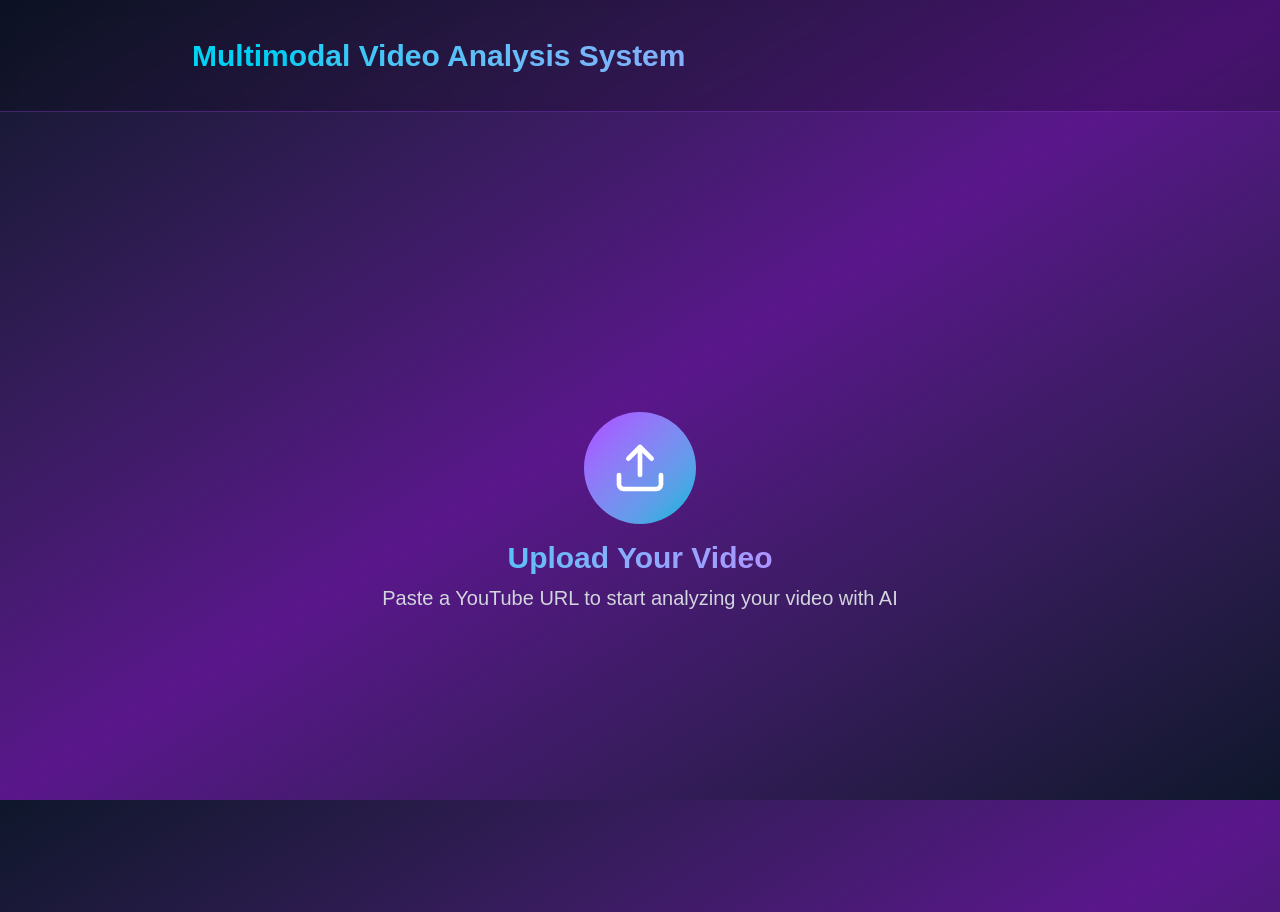
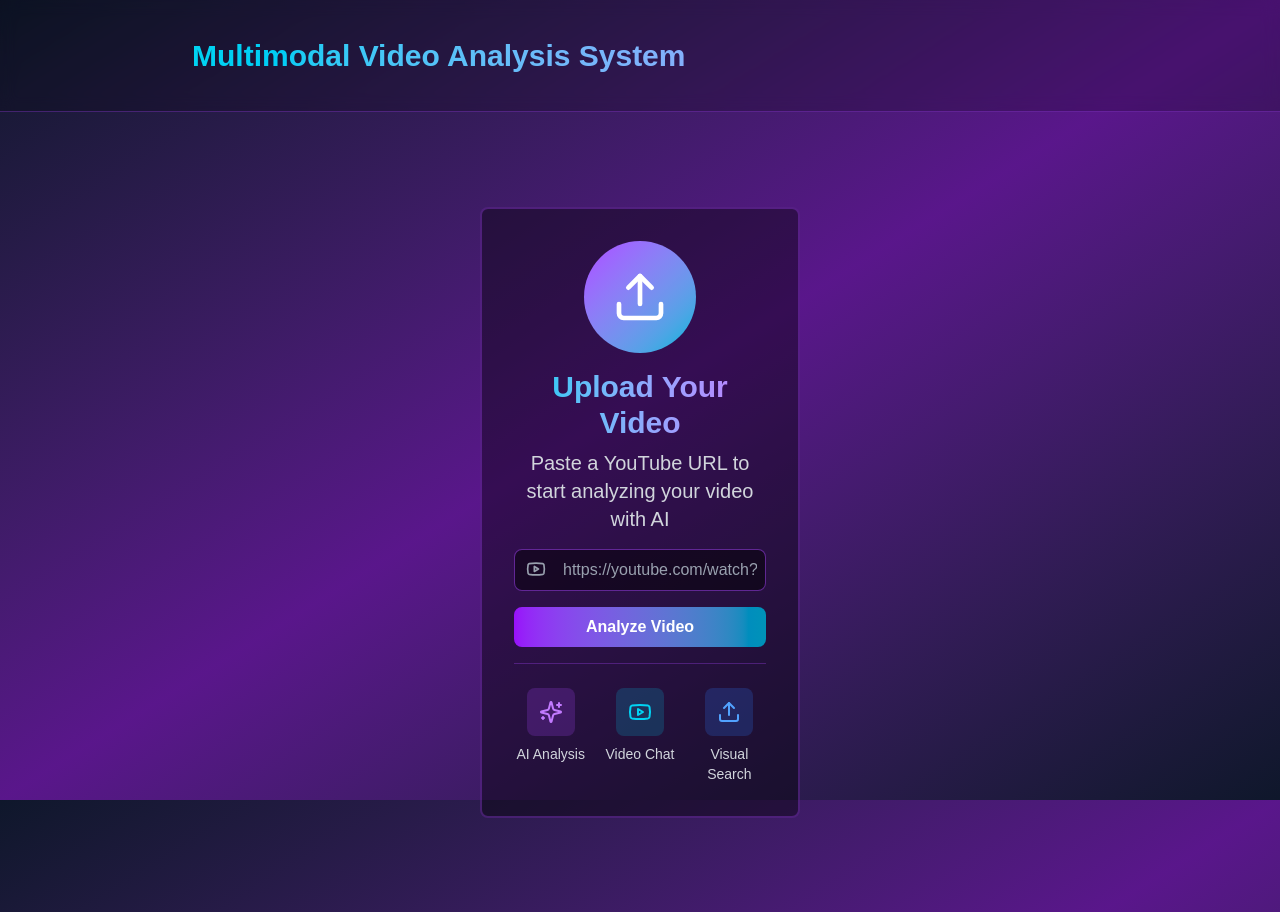
Before and after one commit to maamoonzsalman/multimodal-vid-analysis, a Next.js app in the folder client/: page / in a window 1280 px wide. Built offline with nearby package versions, Linux system fonts and the light colour scheme.

Commit message:
feat: implemented UI for video url input

```diff
--- a/client/src/app/page.tsx
+++ b/client/src/app/page.tsx
@@ -7,9 +7,11 @@ export default function Home() {
           <div className='top'>
             <NavBar/>
           </div>
-          <div className='bottom h-full flex justify-center items-center'>
+          <div className='bottom h-full flex justify-center items-center '>
             <UploadVideoBox/>
           </div>
+
+
     </div>
   )
 };
--- /dev/null
+++ b/client/src/components/uploadVideo/AnalyzeVideo.tsx
@@ -0,0 +1,14 @@
+import React from "react";
+
+export const AnalyzeVideo = () => {
+    return (
+        <>
+            <button
+              type="submit"
+              className="mb-4 rounded-lg w-full bg-gradient-to-r from-purple-600 to-cyan-600 hover:from-purple-700 hover:to-cyan-700 text-white font-semibold py-2"
+            >
+                Analyze Video
+            </button>
+        </>
+    )
+};
--- a/client/src/components/uploadVideo/UploadVideoBox.tsx
+++ b/client/src/components/uploadVideo/UploadVideoBox.tsx
@@ -1,16 +1,46 @@
-import { Upload } from 'lucide-react';
+import UploadVideoInput from './UploadVideoInput';
+import { AnalyzeVideo } from './AnalyzeVideo';
+import { Upload, Youtube, Sparkles } from "lucide-react"
+
 
 export default function UploadVideoBox() {
     return (
-        <div className='uploadVideoBox'>
+        <div className='uploadVideoBox w-1/4 min-h-[40vh] border-2 rounded-lg p-8 bg-black/40 border-purple-500/30 backdrop-blur-sm"'>
             <div className="w-28 h-28 mx-auto bg-gradient-to-br from-purple-500 to-cyan-500 rounded-full flex items-center justify-center mb-4">
               <Upload className="w-14 h-14 text-white" />
             </div>
-            <div className='text-center'>
+            <div className='text-center mb-4'>
                 <h2 className="text-3xl font-bold bg-gradient-to-r from-cyan-400 to-purple-400 bg-clip-text text-transparent mb-2">
                 Upload Your Video
                 </h2>
                 <p className="text-gray-300 text-xl">Paste a YouTube URL to start analyzing your video with AI</p>
+            </div>
+            <div>
+              <UploadVideoInput/>
+            </div>
+            <div>
+              <AnalyzeVideo/>
+            </div>
+
+            <div className="grid grid-cols-3 gap-4 pt-6 border-t border-purple-500/30">
+              <div className="text-center">
+                <div className="w-12 h-12 mx-auto bg-purple-500/20 rounded-lg flex items-center justify-center mb-2">
+                  <Sparkles className="w-6 h-6 text-purple-400" />
+                </div>
+                <p className="text-sm text-gray-300">AI Analysis</p>
+              </div>
+              <div className="text-center">
+                <div className="w-12 h-12 mx-auto bg-cyan-500/20 rounded-lg flex items-center justify-center mb-2">
+                  <Youtube className="w-6 h-6 text-cyan-400" />
+                </div>
+                <p className="text-sm text-gray-300">Video Chat</p>
+              </div>
+              <div className="text-center">
+                <div className="w-12 h-12 mx-auto bg-blue-500/20 rounded-lg flex items-center justify-center mb-2">
+                  <Upload className="w-6 h-6 text-blue-400" />
+                </div>
+                <p className="text-sm text-gray-300">Visual Search</p>
+              </div>
           </div>
         </div>
     )
--- /dev/null
+++ b/client/src/components/uploadVideo/UploadVideoInput.tsx
@@ -0,0 +1,36 @@
+'use client'
+
+import React from "react"
+import { useState } from "react"
+import { Youtube } from "lucide-react"
+
+interface FormData {
+    url: string
+}
+
+export default function UploadVideoInput() {
+    const [form, setForm] = useState<FormData>({
+        url: ''
+    });
+
+    return (
+        <>
+            <form className=''>
+                <div className="relative">
+                    <Youtube className="mt-5 absolute left-3  transform -translate-y-1/2 w-5 h-5 text-gray-400" />
+                    <input
+                        type="url"
+                        name='url'
+                        id='url'
+                        placeholder="https://youtube.com/watch?v=..."
+                        value={form.url}
+                        onChange={(e) => setForm({ ...form, [e.target.name]: e.target.value})}
+                        className=" mb-4 rounded-lg border pl-12 bg-black/50 border-purple-500/50 text-white placeholder-gray-400 focus:border-cyan-400 w-full p-2 py-2"
+                        required
+                    />
+
+                </div>
+            </form>
+        </>
+    )
+};
```
